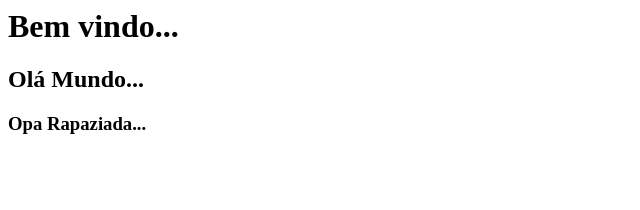
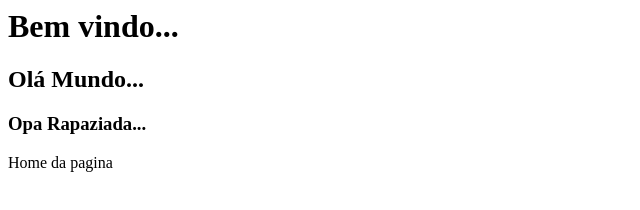
Before and after one commit to deividarauj0/curso_github, a plain HTML site: page index.html in a window 1280 px wide. Shown: the whole page, without its empty margins (0-640 px from the left). Drawn offline with Linux system fonts and the light colour scheme.

Commit message:
Colocando Home da pagina, e um txt com quero pao de queijo

```diff
--- a/index.html
+++ b/index.html
@@ -1,3 +1,4 @@
 <h1>Bem vindo...</h1>
 <h2>Olá Mundo...</h2>
 <h3>Opa Rapaziada...</h3>
+<p>Home da pagina</p>
```
Also changed, not shown: ola.txt (added).
